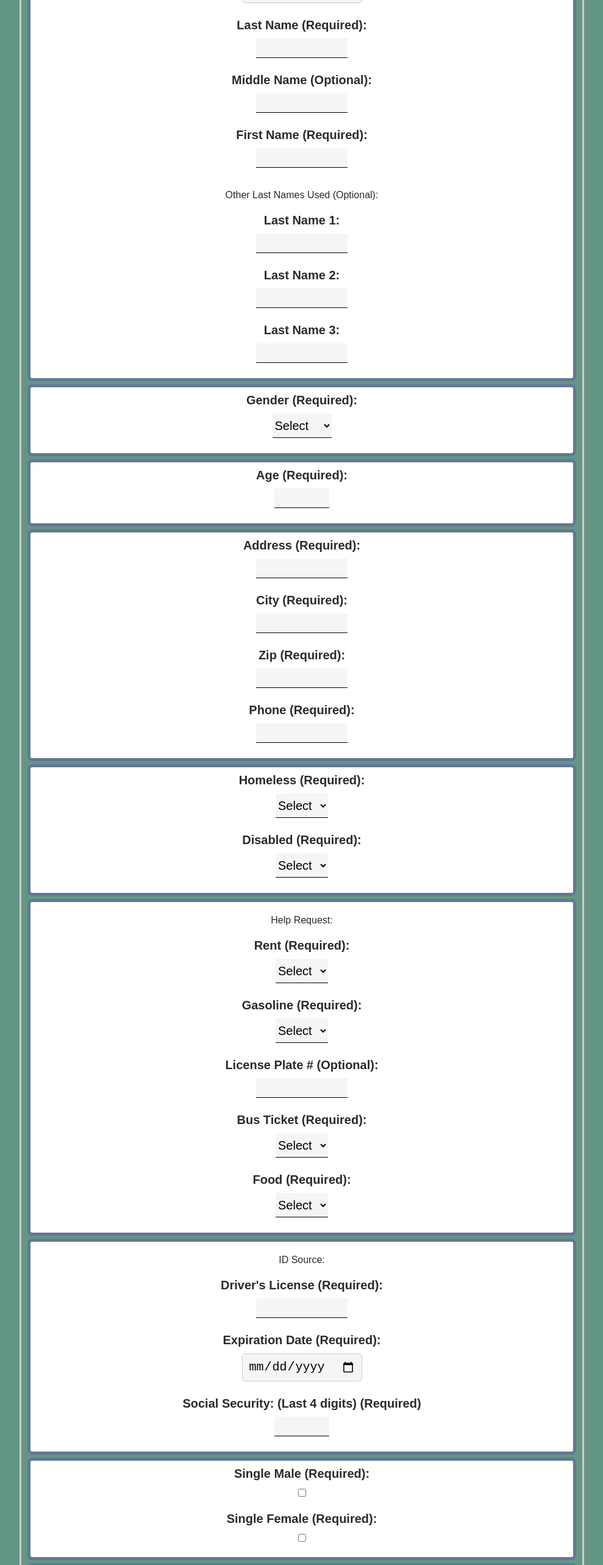
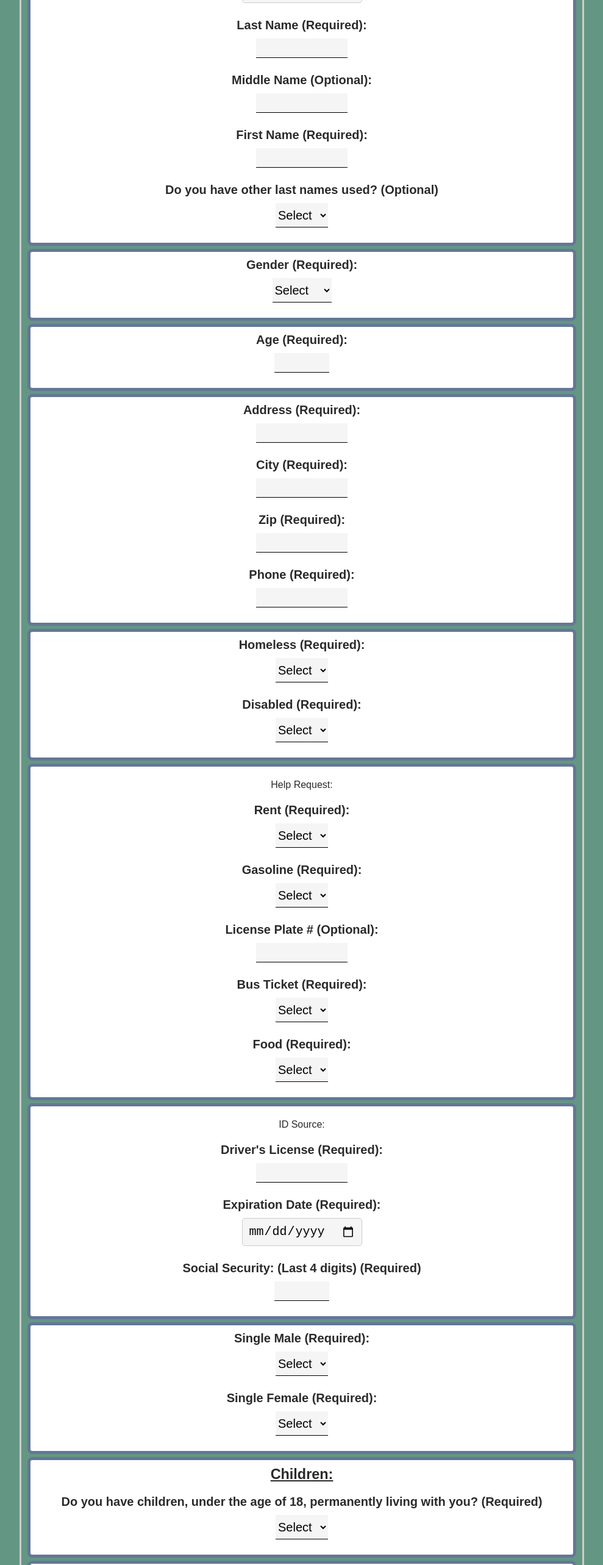
Before and after one commit to brinkbrink/FWCCN, a React (Create React App) app in the folder client/: page / in a window 1280 px wide. Shown: the part 234-2800 px from the top of the page at 61% size, without its empty margins (145-1134 px from the left). Built offline with nearby package versions, Linux system fonts and the light colour scheme.

Commit message:
replaced checkboxes, updated Yes/No options, README

```diff
--- a/client/src/SubmitForm.css
+++ b/client/src/SubmitForm.css
@@ -75,7 +75,7 @@ html {
     border-radius: 5px;
     cursor: pointer;
     font-size: 16px;
-    margin-top: 10px;
+    margin: 10px;
     width: 100px;
   }
 
--- a/client/src/components/SubmitForm.js
+++ b/client/src/components/SubmitForm.js
@@ -32,8 +32,8 @@ function SubmitForm() {
     expDate: "",
     ssn: "",
   });
-  const [singleMale, setSingleMale] = useState(false);
-  const [singleFemale, setSingleFemale] = useState(false);
+  const [singleMale, setSingleMale] = useState("");
+  const [singleFemale, setSingleFemale] = useState("");
   const [children, setChildren] = useState({
     isChildren: "",
     boyNumber: "",
@@ -82,7 +82,7 @@ function SubmitForm() {
   });
   const [landlord, setLandlord] = useState({
     landlordName: "",
-    interviewerCheck: false,
+    interviewerCheck: "",
     street: "",
     city: "",
     zip: "",
@@ -283,7 +283,26 @@ function SubmitForm() {
           />
 
           <div>
-          <p>Other Last Names Used (Optional):</p>
+            <label className="submit-label">
+              Do you have other last names used? (Optional)
+            </label>
+            <select
+              className="submit-input"
+              value={otherLastName.isOtherLastName}
+              onChange={(e) =>
+                setOtherLastName({
+                  ...otherLastName,
+                  isOtherLastName: e.target.value,
+                })
+              }
+            >
+              <option value={null}>Select</option>
+              <option value="Yes">Yes</option>
+              <option value="No">No</option>
+            </select>
+            {otherLastName.isOtherLastName === "Yes" ? (
+              <div>
+                <div>
                   <label className="submit-label">Last Name 1:</label>
                   <input
                     className="submit-input"
@@ -323,8 +342,11 @@ function SubmitForm() {
                     }
                   />
                 </div>
-        </div>         {/* End name section */}
-
+              </div>
+            ) : null}
+          </div>
+        </div>
+        {/* End name section */}
         <div className="form-section">
           <label className="submit-label">Gender (Required):</label>
           <select
@@ -336,8 +358,8 @@ function SubmitForm() {
             <option value="Male">Male</option>
             <option value="Female">Female</option>
           </select>
-          </div> {/* End gender section */}
-
+        </div>
+        {/* End gender section */}
         <div className="form-section">
           <label className="submit-label">Age (Required):</label>
           <input
@@ -348,8 +370,8 @@ function SubmitForm() {
             required={true}
             min={18}
           />
-        </div> {/* End age section */}
-
+        </div>
+        {/* End age section */}
         <div className="form-section">
           <label className="submit-label">Address (Required):</label>
           <input
@@ -387,8 +409,6 @@ function SubmitForm() {
             required={true}
           />
         </div>
-
-
         <div className="form-section">
           <label className="submit-label">Homeless (Required):</label>
           <select
@@ -412,7 +432,9 @@ function SubmitForm() {
             <option value="No">No</option>
           </select>
         </div>
+        {/* End Primary Applicant Section */}
 
+        {/* Start Help Request Section */}
         <div className="form-section">
           <p>Help Request:</p>
           <label className="submit-label">Rent (Required):</label>
@@ -478,7 +500,6 @@ function SubmitForm() {
           </select>
         </div>
         {/* ID Source Section */}
-
         <div className="form-section">
           <p>ID Source:</p>
           <label className="submit-label">Driver's License (Required):</label>
@@ -516,24 +537,30 @@ function SubmitForm() {
           />
         </div>
         <div className="form-section">
-{/* TODO: Change to select yes or no (like with rent assistance) */}
           <label className="submit-label">Single Male (Required):</label>
-          <input
+          <select
             className="submit-input"
-            type="checkbox"
-            checked={singleMale}
-            onChange={(e) => setSingleMale(e.target.checked)}
-          />
+            value={singleMale}
+            onChange={(e) => setSingleMale(e.target.value)}
+          >
+            <option value={null}>Select</option>
+            <option value="Yes">Yes</option>
+            <option value="No">No</option>
+          </select>
 
           <label className="submit-label">Single Female (Required):</label>
-          <input
+          <select
             className="submit-input"
-            type="checkbox"
-            checked={singleFemale}
-            onChange={(e) => setSingleFemale(e.target.checked)}
-          />
+            value={singleFemale}
+            onChange={(e) => setSingleFemale(e.target.value)}
+          >
+            <option value={null}>Select</option>
+            <option value="Yes">Yes</option>
+            <option value="No">No</option>
+          </select>
         </div>
         {/* End Applicant Section */}
+
         {/* Start Children Section */}
         <div className="form-section">
           <div>
@@ -549,6 +576,7 @@ function SubmitForm() {
             <select
               className="submit-input"
               value={children.isChildren}
+              required={true}
               onChange={(e) =>
                 setChildren({ ...children, isChildren: e.target.value })
               }
@@ -558,14 +586,18 @@ function SubmitForm() {
               <option value="No">No</option>
             </select>
           </div>
-
+          {children.isChildren === "Yes" ? (
             <div>
-          <label className="submit-label">How many boys? (Required):</label>
+              <div>
+                <label className="submit-label">
+                  How many boys? (Required):
+                </label>
                 <input
                   className="submit-input"
                   type="number"
                   min={0}
                   value={children.boyNumber}
+                  required={true}
                   onChange={(e) =>
                     setChildren({ ...children, boyNumber: e.target.value })
                   }
@@ -576,6 +608,7 @@ function SubmitForm() {
                     className="submit-input"
                     type="text"
                     value={children.boyAge}
+                    required={true}
                     onChange={(e) =>
                       setChildren({ ...children, boyAge: e.target.value })
                     }
@@ -583,12 +616,15 @@ function SubmitForm() {
                 </label>
               </div>
               <div>
-          <label className="submit-label">How many girls? (Required):</label>
+                <label className="submit-label">
+                  How many girls? (Required):
+                </label>
                 <input
                   className="submit-input"
                   type="number"
                   min={0}
                   value={children.girlNumber}
+                  required={true}
                   onChange={(e) =>
                     setChildren({ ...children, girlNumber: e.target.value })
                   }
@@ -598,6 +634,7 @@ function SubmitForm() {
                   className="submit-input"
                   type="text"
                   value={children.girlAge}
+                  required={true}
                   onChange={(e) =>
                     setChildren({ ...children, girlAge: e.target.value })
                   }
@@ -610,16 +647,20 @@ function SubmitForm() {
                 <input
                   type="text"
                   value={children.childRel}
+                  required={true}
                   onChange={(e) =>
                     setChildren({ ...children, childRel: e.target.value })
                   }
                 />
               </div>
               <div>
-          <label className="submit-label">Children's School District (Required):</label>
+                <label className="submit-label">
+                  Children's School District (Required):
+                </label>
                 <input
                   type="text"
                   value={children.schoolDistrict}
+                  required={true}
                   onChange={(e) =>
                     setChildren({ ...children, schoolDistrict: e.target.value })
                   }
@@ -629,33 +670,44 @@ function SubmitForm() {
                 <input
                   type="text"
                   value={children.schoolName}
+                  required={true}
                   onChange={(e) =>
                     setChildren({ ...children, schoolName: e.target.value })
                   }
                 />
               </div>
-        </div> {/* End Children Section */}
+            </div>
+          ) : null}
+        </div>
+        {/* End Children Section */}
 
-        <div className="form-section"> {/* Start Other Adults Section */}
+        {/* Start Other Adults Section */}
+        <div className="form-section">
           <div>
             <label className="submit-category">
               <h3>
-              <u>Other Adults (Required):</u>
+                <u>Other Adults:</u>
               </h3>
             </label>
             <label className="submit-label">
-            Do you have other adults (18 and over) living in the home? (Required)
+              Do you have other adults (18 and over) living in the home?
+              (Required)
             </label>
             <select
               className="submit-input"
               value={adults.isAdults}
-            onChange={(e) => setAdults({ ...adults, isAdults: e.target.value })}
+              required={true}
+              onChange={(e) =>
+                setAdults({ ...adults, isAdults: e.target.value })
+              }
             >
               <option value={null}>Select</option>
               <option value="Yes">Yes</option>
               <option value="No">No</option>
             </select>
           </div>
+          {adults.isAdults === "Yes" ? (
+            <div>
               <div>
                 <label className="submit-label">
                   Number of Adults (including you) (Required):
@@ -664,6 +716,7 @@ function SubmitForm() {
                   className="submit-input"
                   min={1}
                   value={adults.numberOfAdults}
+                  required={true}
                   onChange={(e) =>
                     setAdults({ ...adults, numberOfAdults: e.target.value })
                   }
@@ -675,10 +728,12 @@ function SubmitForm() {
                 </select>
               </div>
               <div>
+                <p>Other Adult 1</p>
                 <label className="submit-label">Last Name (Required):</label>
                 <input
                   type="text"
-            value={adults.adultInformation1.lastName1} //this is where the error is
+                  value={adults.adultInformation1.lastName1}
+                  required={true}
                   onChange={(e) =>
                     setAdults({
                       ...adults,
@@ -709,6 +764,7 @@ function SubmitForm() {
                 <input
                   type="text"
                   value={adults.adultInformation1.firstName1}
+                  required={true}
                   onChange={(e) =>
                     setAdults({
                       ...adults,
@@ -724,6 +780,7 @@ function SubmitForm() {
                   <select
                     className="submit-input"
                     value={adults.adultInformation1.adultSex1}
+                    required={true}
                     onChange={(e) =>
                       setAdults({
                         ...adults,
@@ -743,17 +800,25 @@ function SubmitForm() {
                   <input
                     type="number"
                     value={adults.adultInformation1.adultAge1}
-              onChange={(e) => setAdults({ ...adults,
+                    required={true}
+                    onChange={(e) =>
+                      setAdults({
+                        ...adults,
                         adultInformation1: {
                           ...adults.adultInformation1,
-                adultAge1: e.target.value }
-              })}
+                          adultAge1: e.target.value,
+                        },
+                      })
+                    }
                   />
 
-            <label className="submit-label">Relationship (Required):</label>
+                  <label className="submit-label">
+                    Relationship (Required):
+                  </label>
                   <input
                     type="text"
                     value={adults.adultInformation1.adultRel1}
+                    required={true}
                     onChange={(e) =>
                       setAdults({
                         ...adults,
@@ -767,10 +832,12 @@ function SubmitForm() {
                 </div>
               </div>
               <div>
+                <p>Other Adult 2</p>
                 <label className="submit-label">Last Name (Required):</label>
                 <input
                   type="text"
                   value={adults.adultInformation2.lastName2}
+                  required={true}
                   onChange={(e) =>
                     setAdults({
                       ...adults,
@@ -801,6 +868,7 @@ function SubmitForm() {
                 <input
                   type="text"
                   value={adults.adultInformation2.firstName2}
+                  required={true}
                   onChange={(e) =>
                     setAdults({
                       ...adults,
@@ -812,10 +880,11 @@ function SubmitForm() {
                   }
                 />
                 <div>
-            <label className="submit-label">Sex(Required):</label>
+                  <label className="submit-label">Sex (Required):</label>
                   <select
                     className="submit-input"
                     value={adults.adultInformation2.adultSex2}
+                    required={true}
                     onChange={(e) =>
                       setAdults({
                         ...adults,
@@ -835,6 +904,7 @@ function SubmitForm() {
                   <input
                     type="number"
                     value={adults.adultInformation2.adultAge2}
+                    required={true}
                     onChange={(e) =>
                       setAdults({
                         ...adults,
@@ -846,10 +916,13 @@ function SubmitForm() {
                     }
                   />
 
-            <label className="submit-label">Relationship (Required):</label>
+                  <label className="submit-label">
+                    Relationship (Required):
+                  </label>
                   <input
                     type="text"
                     value={adults.adultInformation2.adultRel2}
+                    required={true}
                     onChange={(e) =>
                       setAdults({
                         ...adults,
@@ -863,10 +936,14 @@ function SubmitForm() {
                 </div>
                 {adults.numberOfAdults > 2 && (
                   <div>
-              <label className="submit-label">Last Name (Required):</label>
+                    <p>Other Adult 3</p>
+                    <label className="submit-label">
+                      Last Name (Required):
+                    </label>
                     <input
                       type="text"
                       value={adults.adultInformation3.lastName3}
+                      required={true}
                       onChange={(e) =>
                         setAdults({
                           ...adults,
@@ -878,7 +955,9 @@ function SubmitForm() {
                       }
                     />
 
-              <label className="submit-label">Middle Name (Required):</label>
+                    <label className="submit-label">
+                      Middle Name (Required):
+                    </label>
                     <input
                       type="text"
                       value={adults.adultInformation3.middleName3}
@@ -893,10 +972,13 @@ function SubmitForm() {
                       }
                     />
 
-              <label className="submit-label">First Name (Required):</label>
+                    <label className="submit-label">
+                      First Name (Required):
+                    </label>
                     <input
                       type="text"
                       value={adults.adultInformation3.firstName3}
+                      required={true}
                       onChange={(e) =>
                         setAdults({
                           ...adults,
@@ -912,6 +994,7 @@ function SubmitForm() {
                       <select
                         className="submit-input"
                         value={adults.adultInformation3.adultSex3}
+                        required={true}
                         onChange={(e) =>
                           setAdults({
                             ...adults,
@@ -931,6 +1014,7 @@ function SubmitForm() {
                       <input
                         type="number"
                         value={adults.adultInformation3.adultAge3}
+                        required={true}
                         onChange={(e) =>
                           setAdults({
                             ...adults,
@@ -942,10 +1026,13 @@ function SubmitForm() {
                         }
                       />
 
-                <label className="submit-label">Relationship (Required):</label>
+                      <label className="submit-label">
+                        Relationship (Required):
+                      </label>
                       <input
                         type="text"
                         value={adults.adultInformation3.adultRel3}
+                        required={true}
                         onChange={(e) =>
                           setAdults({
                             ...adults,
@@ -961,10 +1048,14 @@ function SubmitForm() {
                 )}
                 {adults.numberOfAdults === "4" && (
                   <div>
-              <label className="submit-label">Last Name (Required):</label>
+                    <p>Other Adult 4</p>
+                    <label className="submit-label">
+                      Last Name (Required):
+                    </label>
                     <input
                       type="text"
                       value={adults.adultInformation4.lastName4}
+                      required={true}
                       onChange={(e) =>
                         setAdults({
                           ...adults,
@@ -976,7 +1067,9 @@ function SubmitForm() {
                       }
                     />
 
-              <label className="submit-label">Middle Name (Required):</label>
+                    <label className="submit-label">
+                      Middle Name (Required):
+                    </label>
                     <input
                       type="text"
                       value={adults.adultInformation4.middleName4}
@@ -991,10 +1084,13 @@ function SubmitForm() {
                       }
                     />
 
-              <label className="submit-label">First Name (Required):</label>
+                    <label className="submit-label">
+                      First Name (Required):
+                    </label>
                     <input
                       type="text"
                       value={adults.adultInformation4.firstName4}
+                      required={true}
                       onChange={(e) =>
                         setAdults({
                           ...adults,
@@ -1010,6 +1106,7 @@ function SubmitForm() {
                       <select
                         className="submit-input"
                         value={adults.adultInformation4.adultSex4}
+                        required={true}
                         onChange={(e) =>
                           setAdults({
                             ...adults,
@@ -1029,6 +1126,7 @@ function SubmitForm() {
                       <input
                         type="number"
                         value={adults.adultInformation4.adultAge4}
+                        required={true}
                         onChange={(e) =>
                           setAdults({
                             ...adults,
@@ -1040,10 +1138,13 @@ function SubmitForm() {
                         }
                       />
 
-                <label className="submit-label">Relationship (Required):</label>
+                      <label className="submit-label">
+                        Relationship (Required):
+                      </label>
                       <input
                         type="text"
                         value={adults.adultInformation4.adultRel4}
+                        required={true}
                         onChange={(e) =>
                           setAdults({
                             ...adults,
@@ -1058,7 +1159,10 @@ function SubmitForm() {
                   </div>
                 )}
               </div>
-        </div> {/* End Adults Section */}
+            </div>
+          ) : null}
+        </div>
+        {/* End Adults Section */}
 
         {/* Start Apartment / Landlord Section */}
         <div className="form-section">
@@ -1070,24 +1174,33 @@ function SubmitForm() {
             </label>
           </div>
           <div>
-          <label className="submit-label">Apartment/Landlord Name (Required):</label>
+            <label className="submit-label">
+              Apartment/Landlord Name (Required):
+            </label>
             <input
               className="submit-input"
               type="text"
               value={landlord.landlordName}
+              required={true}
               onChange={(e) =>
                 setLandlord({ ...landlord, landlordName: e.target.value })
               }
             />
-          <label className="submit-label">Interviewer Check Name (Required): </label>
-          <input
+            <label className="submit-label">
+              Interviewer Check Name (Required):
+            </label>
+            <select
               className="submit-input"
-            type="checkbox"
-            value={landlord.interviewerCheck}
+              value={landlord.checkName}
+              required={true}
               onChange={(e) =>
-              setLandlord({ ...landlord, interviewerCheck: e.target.checked })
+                setLandlord({ ...landlord, checkName: e.target.value })
               }
-          />
+            >
+              <option value={null}>Select</option>
+              <option value="Yes">Yes</option>
+              <option value="No">No</option>
+            </select>
           </div>
           <div>
             <label className="submit-label">Street Address (Required):</label>
@@ -1095,6 +1208,7 @@ function SubmitForm() {
               className="submit-input"
               type="text"
               value={landlord.street}
+              required={true}
               onChange={(e) =>
                 setLandlord({ ...landlord, street: e.target.value })
               }
@@ -1104,28 +1218,37 @@ function SubmitForm() {
               className="submit-input"
               type="text"
               value={landlord.city}
-            onChange={(e) => setLandlord({ ...landlord, city: e.target.value })}
+              required={true}
+              onChange={(e) =>
+                setLandlord({ ...landlord, city: e.target.value })
+              }
             />
             <label className="submit-label">Zip (Required): </label>
             <input
               className="submit-input"
               type="text"
               value={landlord.zip}
-            onChange={(e) => setLandlord({ ...landlord, zip: e.target.value })}
+              required={true}
+              onChange={(e) =>
+                setLandlord({ ...landlord, zip: e.target.value })
+              }
             />
             <label className="submit-label">Phone (Required): </label>
             <input
               className="submit-input"
               type="text"
               value={landlord.phone}
+              required={true}
               onChange={(e) =>
                 setLandlord({ ...landlord, phone: e.target.value })
               }
             />
           </div>
-        </div> {/* End Apartment / Landlord Section */}
+        </div>
+        {/* End Apartment / Landlord Section */}
 
-        <div className="form-section"> {/* Start Income Section */}
+        {/* Start Income Section */}
+        <div className="form-section">
           <div>
             <label className="submit-category">
               <h3>
@@ -1143,6 +1266,7 @@ function SubmitForm() {
                 currency: "USD",
                 minimumFractionDigits: 2,
               })}
+              required={true}
               onChange={(e) => {
                 setIncome({
                   ...income,
@@ -1160,10 +1284,13 @@ function SubmitForm() {
                 currency: "USD",
                 minimumFractionDigits: 2,
               })}
+              required={true}
               onChange={(e) =>
                 setIncome({
                   ...income,
-                monthlyIncome: Number(e.target.value.replace(/[^0-9.-]+/g, "")),
+                  monthlyIncome: Number(
+                    e.target.value.replace(/[^0-9.-]+/g, "")
+                  ),
                 })
               }
             />
@@ -1175,6 +1302,7 @@ function SubmitForm() {
                 className="submit-input"
                 type="number"
                 value={income.numberMembers}
+                required={true}
                 min={1}
                 onChange={(e) =>
                   setIncome({ ...income, numberMembers: e.target.value })
@@ -1182,9 +1310,11 @@ function SubmitForm() {
               />
             </div>
           </div>
-        </div> {/* End Income Section */}
+        </div>
+        {/* End Income Section */}
 
-        <div className="form-section"> {/* Start Demographics Section */}
+        {/* Start Demographics Section */}
+        <div className="form-section">
           <div>
             <label className="submit-category">
               <h3>
@@ -1311,8 +1441,11 @@ function SubmitForm() {
               />
             </div>
           </div>
-        </div> {/* End Demographics Section */}
-        <button className="submit-button">Submit</button> <button className="submit-button">Save</button> <button className="submit-button">Cancel</button>
+        </div>
+        {/* End Demographics Section */}
+        <button className="submit-button">Submit</button>
+        <button className="submit-button">Save</button>
+        <button className="submit-button">Cancel</button>
       </form>
     </div>
   );
```
Also changed, not shown: 2 other files (tests, documents, lock files or other folders). Lines whose indentation alone changed are shown as unchanged.
